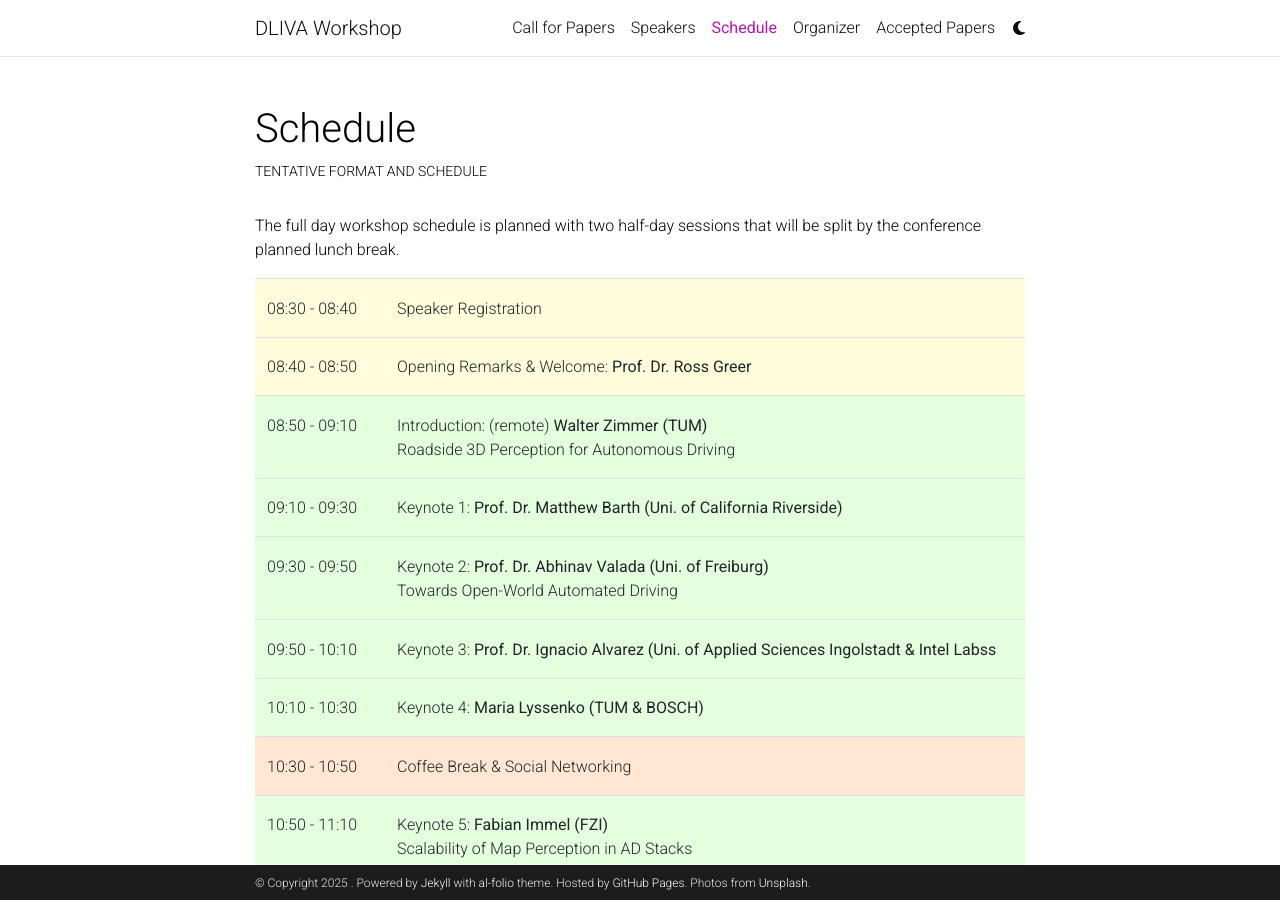
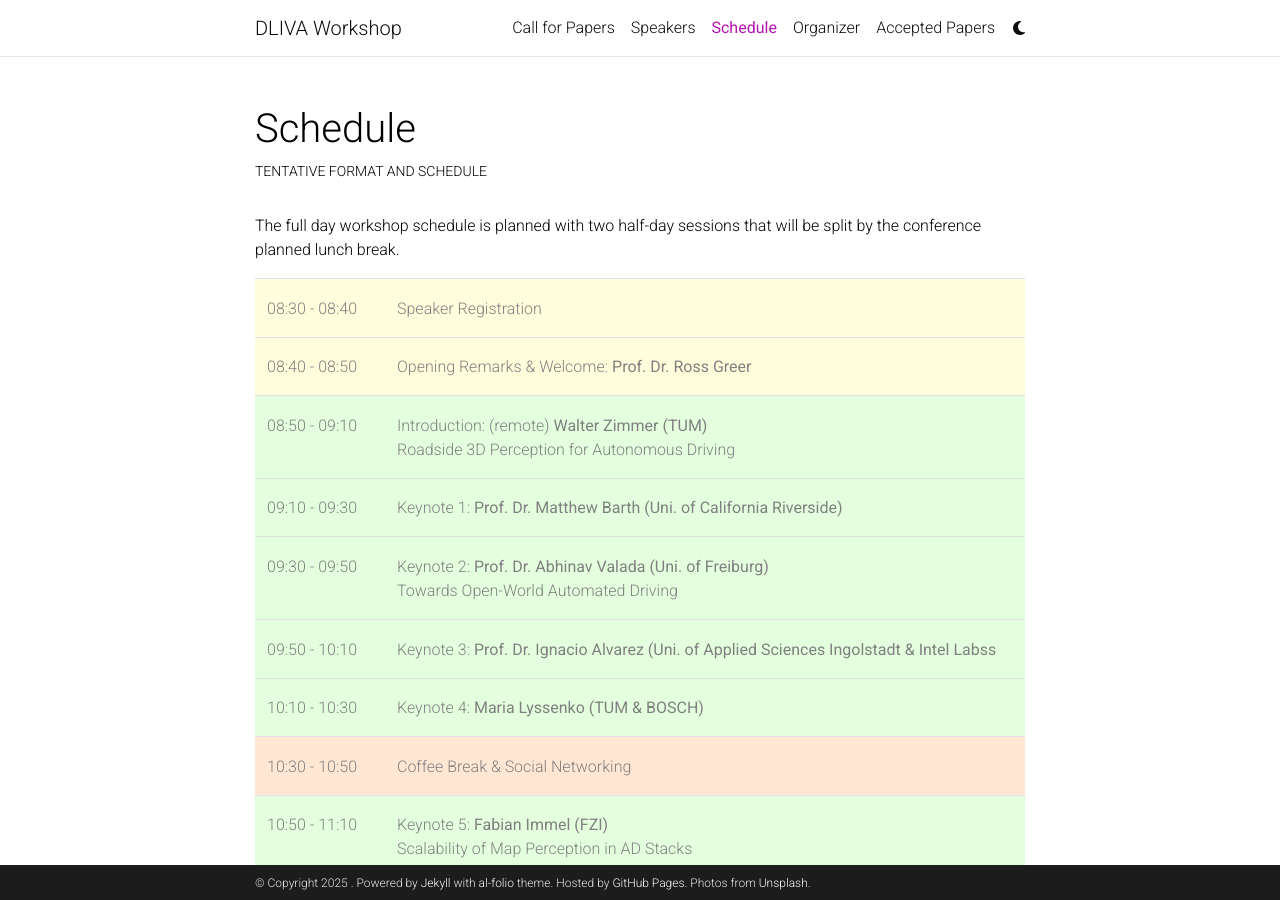
Before and after one commit to dliva-workshop/dliva-workshop.github.io, a Jekyll site: the page built from _pages/schedule.md, in a window 1280 px wide and 900 px high. Built offline with Jekyll 4.4.1, drawn with Linux system fonts in a browser that asks for light colours; comment, search, counter and statistics services are not loaded; a style sheet for code colours, icons or effects is not loaded.

Commit message:
update website

```diff
--- a/_pages/schedule.md
+++ b/_pages/schedule.md
@@ -10,7 +10,7 @@
 The full day workshop schedule is planned with two half-day sessions that will be split by the conference planned lunch break.
 
 
-<table class="table table-striped">
+<table class="table table-striped" style="color: gray;">
     <tr style="background-color: #fffddb">
         <td width="130">08:30 - 08:40</td>
         <td>Speaker Registration</td>
```
